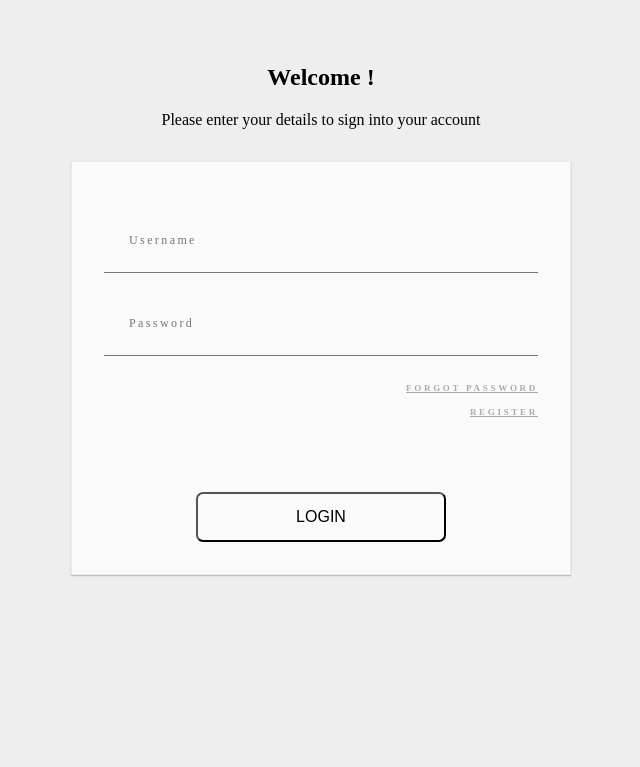
After one commit to Santan47/WordWar-Django, a Django app: page /login in a window 1280 px wide. The commit adds this page. Shown: the top 767 px of the page, without its empty margins (319-959 px from the left). Run offline with Django 3.2, Linux system fonts and the light colour scheme.

Commit message:
login and registration page and functionality done

```diff
--- /dev/null
+++ b/testapp/templates/login.html
@@ -0,0 +1,233 @@
+<html lang="en">
+<head>
+    <meta charset="UTF-8">
+    <meta name="viewport" content="width=device-width, initial-scale=1.0">
+   <title>Login Page</title>
+</head>
+
+<style>
+
+        * { box-sizing:border-box; }
+
+        body {
+        background: #eee;
+        -webkit-font-smoothing: antialiased;
+        }
+
+        hgroup {
+        text-align:center;
+        margin-top: 4em;
+        }
+
+        span {
+            font-size: 0.95em;
+            font-weight: 600;
+            letter-spacing: 0.3em;
+            line-height: 24px;
+            text-transform: uppercase;
+        }
+
+        /*------------------------------------------------------------------
+        [ Login Form ]*/
+
+        .log-form {
+        width: 500px;
+        margin: 2em auto;
+        padding: 3em 2em 2em 2em;
+        background: #fafafa;
+        border: 1px solid #ebebeb;
+        box-shadow: rgba(0,0,0,0.14902) 0px 1px 1px 0px,rgba(0,0,0,0.09804) 0px 1px 2px 0px;
+        }
+
+        .group {
+        position: relative;
+        margin-bottom: 20px;
+        }
+
+        .log-input {
+        font-size: 18px;
+        padding: 10px 10px 10px 5px;
+        -webkit-appearance: none;
+        display: block;
+        background: #fafafa;
+        color: #636363;
+        width: 100%;
+        border: none;
+        border-radius: 0;
+        border-bottom: 1px solid #757575;
+        }
+
+        .log-input:focus { outline: none; }
+
+        .log-form a {
+            font-size: 9px;
+            font-weight: 600;
+            letter-spacing: 0.3em;
+            line-height: 24px;
+            text-transform: uppercase;
+            color: #aaaaaa;
+        }
+
+        .left-align {
+            float: left;
+            text-align: left;
+        }
+
+        .right-align {
+            float: right;
+            text-align: right;
+        }
+
+
+        /*------------------------------------------------------------------
+        [ Button same code as contact form ]*/
+
+        .container-log-btn {
+        display: -webkit-box;
+        display: -webkit-flex;
+        display: -moz-box;
+        display: -ms-flexbox;
+        display: flex;
+        flex-wrap: wrap;
+        justify-content: center;
+        padding-top: 50px;
+        }
+
+        .log-form-btn {
+        display: -webkit-box;
+        display: -webkit-flex;
+        display: -moz-box;
+        display: -ms-flexbox;
+        display: flex;
+        justify-content: center;
+        align-items: center;
+        padding: 0 20px;
+        min-width: 250px;
+        height: 50px;
+        background-color: transparent;
+        border-radius:7px;
+        cursor: pointer;
+
+        font-size: 16px;
+        color: #000;
+        line-height: 1.2;
+        text-transform: uppercase;
+
+        -webkit-transition: all 0.4s;
+        -o-transition: all 0.4s;
+        -moz-transition: all 0.4s;
+        transition: all 0.4s;
+        position: relative;
+        z-index: 1;
+        }
+
+        .log-form-btn::before {
+        content: "";
+        display: block;
+        position: absolute;
+        z-index: -1;
+        width: 100%;
+        height: 100%;
+        top: 0;
+        left: 50%;
+        -webkit-transform: translateX(-50%);
+        -moz-transform: translateX(-50%);
+        -ms-transform: translateX(-50%);
+        -o-transform: translateX(-50%);
+        transform: translateX(-50%);
+        border-radius: 7px;
+        background-color: #9e8c7b;
+        pointer-events: none;
+
+        -webkit-transition: all 0.4s;
+        -o-transition: all 0.4s;
+        -moz-transition: all 0.4s;
+        transition: all 0.4s;
+        }
+
+        .log-form-btn:hover:before {
+        background-color: #916439;
+        }
+
+        input[type="text"], input[type="email"], input[type="password"], textarea, select {
+            background: transparent;
+            border: none;
+            font-family: "Montserrat";
+            font-size: 12px;
+            font-weight: 400;
+            letter-spacing: 0.2em;
+            line-height: 24px;
+            height: 42px;
+            padding-left: 20px;
+            padding-right: 20px;
+            text-transform: none;
+            width: 100%;
+        }
+
+        input[type="checkbox"]:not(:checked) + label, input[type="checkbox"]:checked + label {
+            color: #aaaaaa;
+            cursor: pointer;
+            font-size: 9px;
+            font-weight: 600;
+            letter-spacing: 0.3em;
+            padding-left: 10px;
+            padding-top: 6px;
+            position: relative;
+            text-transform: uppercase;
+        }
+
+        .navlinks{
+            display: flex;
+            justify-content: flex-end;
+            flex-direction: column;
+        }
+
+
+</style>
+<body>
+    <section>
+
+        <hgroup>
+            <h2>Welcome !</h2>
+            <p>Please enter your details to sign into your account</p>
+        </hgroup>
+
+        <form action="login" method = "POST" class = "log-form">
+            {%csrf_token%}
+            <div class="group log-input">
+                <input type="text" id = "username" name = "username" placeholder = "Username">
+            </div>
+
+            <div class="group log-input">
+                <input type="password" id = "password" name = "password"  placeholder = "Password">
+            </div>
+
+            <!-- <span class="check left-align">
+                <input type="checkbox">
+                <label>Remember Me</label>
+            </span> -->
+            <span class="navlinks">
+                <a class = "right-align" href="#">Forgot Password</a>
+                <a class = "right-align" href="/register">register</a>
+            </span>
+
+            <br>
+            <div>
+                {% for message in messages%}
+                <h3>{{message}}</h3>
+                {% endfor%}
+            </div>
+
+            <div class="container-log-btn">
+              <input value="LOGIN" type="submit" name = "btn_submit" class="log-form-btn">
+            </div>
+
+        </form>
+
+
+    </section>
+
+</body>
+
+
+</html>
--- a/testapp/urls.py
+++ b/testapp/urls.py
@@ -7,5 +7,6 @@ from testapp import views as myview
 urlpatterns = [
     path('', myview.index,name='index'),
     path('uploadContent', myview.uploadContentData, name='uploadContentData'),
-    path('getActiveData, myview.getActiveData, name='getActiveData')
+    path('register', myview.register, name='register'),
+    path('login', myview.login, name='login')
 ]
--- a/testapp/views.py
+++ b/testapp/views.py
@@ -1,8 +1,9 @@
 from django.http import HttpResponse,JsonResponse
-from django.shortcuts import render
+from django.shortcuts import render,redirect
 from datetime import datetime
 from django.views.generic import View
-from django.contrib.auth.models import User, Group
+from django.contrib.auth.models import User, Group, auth
+from django.contrib import messages
 from rest_framework import viewsets
 from rest_framework import permissions
 from testapp.serializers import UserSerializer
@@ -30,13 +31,52 @@ def uploadContentData(request):
 
 # Create your views here.
 def index(request):
-    today = datetime.now()
     contents = tb_content.objects.all()
-    print(contents)
-    return render(request, "navigationBody.html", {"contents": contents})
-   # return HttpResponse("heyo m here")
+    return render(request, "index.html", {"contents": contents})
 
 def getActiveData(request):
     contentId = request.GET["s_no"]
     content = tb_content.objects.raw('SELECT * FROM testapp_tb_content WHERE s_no = contentId')
     return JsonResponse({'data': content},safe = False)
+
+def register(request):
+    if request.method == "POST":
+        first_name = request.POST["fname"]
+        last_name = request.POST["lname"]
+        username = request.POST["uname"]
+        email = request.POST["email"]
+        password = request.POST["password"]
+        confirmPassword = request.POST["confirmPassword"]
+
+        if password == confirmPassword:
+            if User.objects.filter(email =email).exists():
+                messages.info(request,"user already exist")
+                return redirect('/register')
+            else:
+                user = User.objects.create_user(username = username, password=password, email= email,first_name = first_name,last_name= last_name)
+                user.save();
+                messages.info(request,"user created successfully.")
+                print("user created")
+                return redirect('login')
+        else:
+            messages.info(request,"User password is not same.")
+            return redirect('/register')
+    else:
+        return render(request, "register.html")
+
+def login(request):
+    if request.method == "POST":
+        username = request.POST["username"]
+        password = request.POST["password"]
+
+        user = auth.authenticate(username = username, password = password)
+
+        if user is not None:
+            auth.login(request,user)
+            contents = tb_content.objects.all()
+            return redirect("/")
+        else:
+            messages.info(request,"invalid credentials")
+            return redirect("login")
+    else:
+        return render(request, "login.html")
```
Also changed, not shown: testapp/templates/feedsTemplet.html (deleted, +0 -180 lines), testapp/templates/index.html (+19 -4 lines), testapp/templates/navigationBody.html (deleted, +0 -22 lines), testapp/templates/register.html (added, +70 -0 lines).
